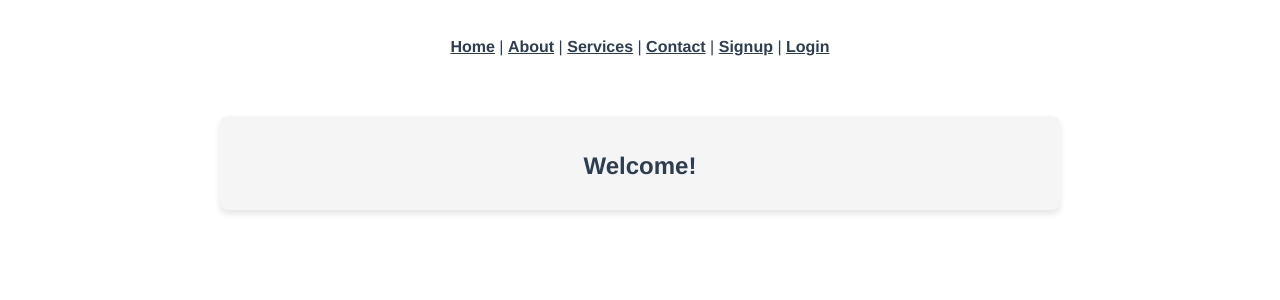
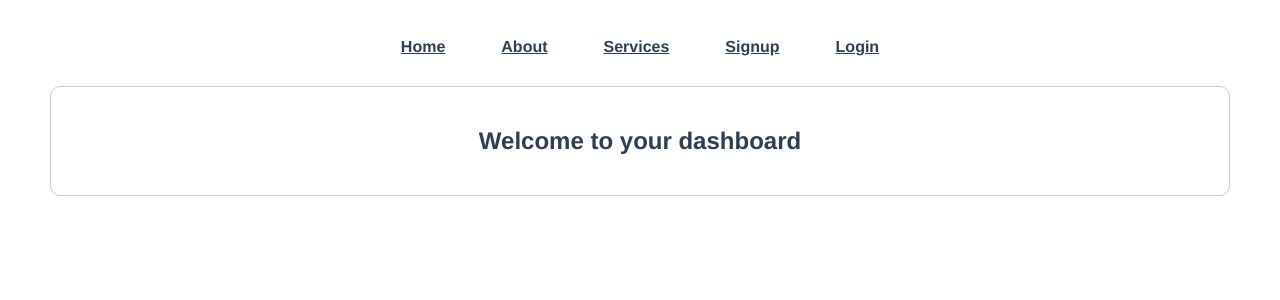
Before and after one commit to MarshahMungai/vue-class-project, a Vue app: page /dashboard in a window 1280 px wide. Shown: the top 300 px of the page. Built offline with nearby package versions, Linux system fonts and the light colour scheme.

Commit message:
storing login token and conditional rendering of navlinks

```diff
--- a/src/App.vue
+++ b/src/App.vue
@@ -1,14 +1,31 @@
 <template>
-  <nav>
-    <router-link to="/">Home</router-link> |
-    <router-link to="/about">About</router-link> |
-    <router-link to="/services">Services</router-link> |
-    <router-link to="/contacts">Contact</router-link> |
-    <router-link to="/signup">Signup</router-link> |
-    <router-link to="/login">Login</router-link>
-  </nav>
-  <router-view/>
+  <div id="app">
+    <nav>
+      <router-link to="/" v-if="!isLoggedIn">Home</router-link>
+      <router-link to="/about" v-if="!isLoggedIn">About</router-link>
+      <router-link to="/services" v-if="!isLoggedIn">Services</router-link>
+      <router-link to="/signup" v-if="!isLoggedIn">Signup</router-link>
+      <router-link to="/login" v-if="!isLoggedIn">Login</router-link>
+      <router-link to="/dashboard" v-if="isLoggedIn">Dashboard</router-link>
+      <router-link to="#" v-if="isLoggedIn">Profile</router-link>
+      <router-link to="#" v-if="isLoggedIn">Statements</router-link>
+      <router-link to="#" v-if="isLoggedIn">Reports</router-link>
+      <router-link to="/logout" v-if="isLoggedIn">Logout</router-link>
+    </nav>
+    <router-view/>
+  </div>
 </template>
+
+<script>
+export default {
+  computed: {
+    isLoggedIn() {
+      const authToken = localStorage.getItem('authToken');
+      return !!authToken;
+    },
+  },
+};
+</script>
 
 <style>
 #app {
@@ -26,6 +43,7 @@ nav {
 nav a {
   font-weight: bold;
   color: #2c3e50;
+  padding: 14px 28px;
 }
 
 nav a.router-link-exact-active {
--- a/src/router/index.js
+++ b/src/router/index.js
@@ -17,27 +17,27 @@ const routes = [
   },
   {
     path: '/services',
-     name: 'services', component: () => import (/* webpackChunkName: "services" */ '../views/ServicesView.vue')
+     name: 'services', component: () => import ('../views/ServicesView.vue')
   },
   {
     path: '/contacts',
-    name: 'contacts', component: () => import(/* webpackChunkName: "contacts" */ '../views/ContactsView.vue')
+    name: 'contacts', component: () => import('../views/ContactsView.vue')
   },
   {
     path: '/signup',
-    name: 'signup', component: () => import(/* webpackChunkName: "signup" */ '../views/SignupView.vue')
+    name: 'signup', component: () => import('../views/SignupView.vue')
   },
   {
     path: '/login',
-    name: 'login', component: () => import(/* webpackChunkName: "login" */ '../views/LoginView.vue')
+    name: 'login', component: () => import('../views/LoginView.vue')
   },
   {
     path: '/verify',
-    name: 'verify', component: () => import(/* webpackChunkName: "login" */ '../views/VerifyView.vue')
+    name: 'verify', component: () => import('../views/VerifyView.vue')
   },
   {
     path: '/dashboard',
-    name: 'dashboard', component: () => import(/* webpackChunkName: "login" */ '../views/DashboardView.vue')
+    name: 'dashboard', component: () => import('../views/DashboardView.vue')
   }
 ]
 
--- a/src/views/DashboardView.vue
+++ b/src/views/DashboardView.vue
@@ -1,70 +1,42 @@
 <template>
-    <div class="dashboard">
-      <h1>Welcome!</h1>
-    </div>
-  </template>
+  <div class="dashboard">
+    <h2>Welcome to your dashboard</h2>
 
-  <!-- <script>
-  import { ref } from 'vue';
+    <!-- <h2>Welcome, {{ user.username }}</h2>
+    <p>Email: {{ user.email }}</p>
+    <p>Role: {{ user.role }}</p> -->
+  </div>
+</template>
 
-  export default {
-    props: {
-      username: String,
-      email: String,
-      accountType: String,
-    },
-    setup() {
-      // Dummy data for recent activity
-      const recentActivity = ref([
-        'You added a new item to your cart',
-        'You purchased a product',
-        'You updated your profile information',
-      ]);
+<script>
+// import { ref, onMounted } from 'vue';
+// import axios from 'axios';
 
-      return { recentActivity };
-    },
-  };
-  </script> -->
+// export default {
+//   setup() {
+//     const user = ref(null);
 
-  <style scoped>
-  .dashboard {
-    margin: 30px auto;
-    max-width: 800px;
-    padding: 20px;
-    background-color: #f5f5f5;
-    border-radius: 8px;
-    box-shadow: 0 4px 6px rgba(0, 0, 0, 0.1);
-  }
+//     // Fetch user data from the backend on component mount
+//     onMounted(async () => {
+//       try {
+//         const response = await axios.get('http://127.0.0.1:8000/api/user');
+//         user.value = response.data.user;
+//       } catch (error) {
+//         console.error('Failed to fetch user data:', error);
+//       }
+//     });
 
-  h1 {
-    font-size: 24px;
-    margin-bottom: 10px;
-  }
+//     return { user };
+//   },
+// };
+</script>
 
-  .user-info {
-    margin-bottom: 20px;
-  }
-
-  .user-info p {
-    margin: 5px 0;
-  }
-
-  .user-activity {
-    margin-top: 30px;
-  }
-
-  h2 {
-    font-size: 20px;
-    margin-bottom: 10px;
-  }
-
-  ul {
-    list-style: none;
-    padding: 0;
-  }
-
-  li {
-    margin: 5px 0;
-  }
-
-  </style>
+<style>
+.dashboard {
+  width: 90%;
+  margin: 0 auto;
+  padding: 20px;
+  border: 1px solid #ccc;
+  border-radius: 10px;
+}
+</style>
--- a/src/views/LoginView.vue
+++ b/src/views/LoginView.vue
@@ -38,6 +38,10 @@ export default {
 
         // Handle the API response here (You can add success messages if needed)
         console.log(response.data);
+
+        // Store the token in local storage
+        const token = response.data.token;
+        localStorage.setItem('authToken', token);
 
         // Redirect to the DashboardView.vue after successful login
         router.push('/dashboard');
```
